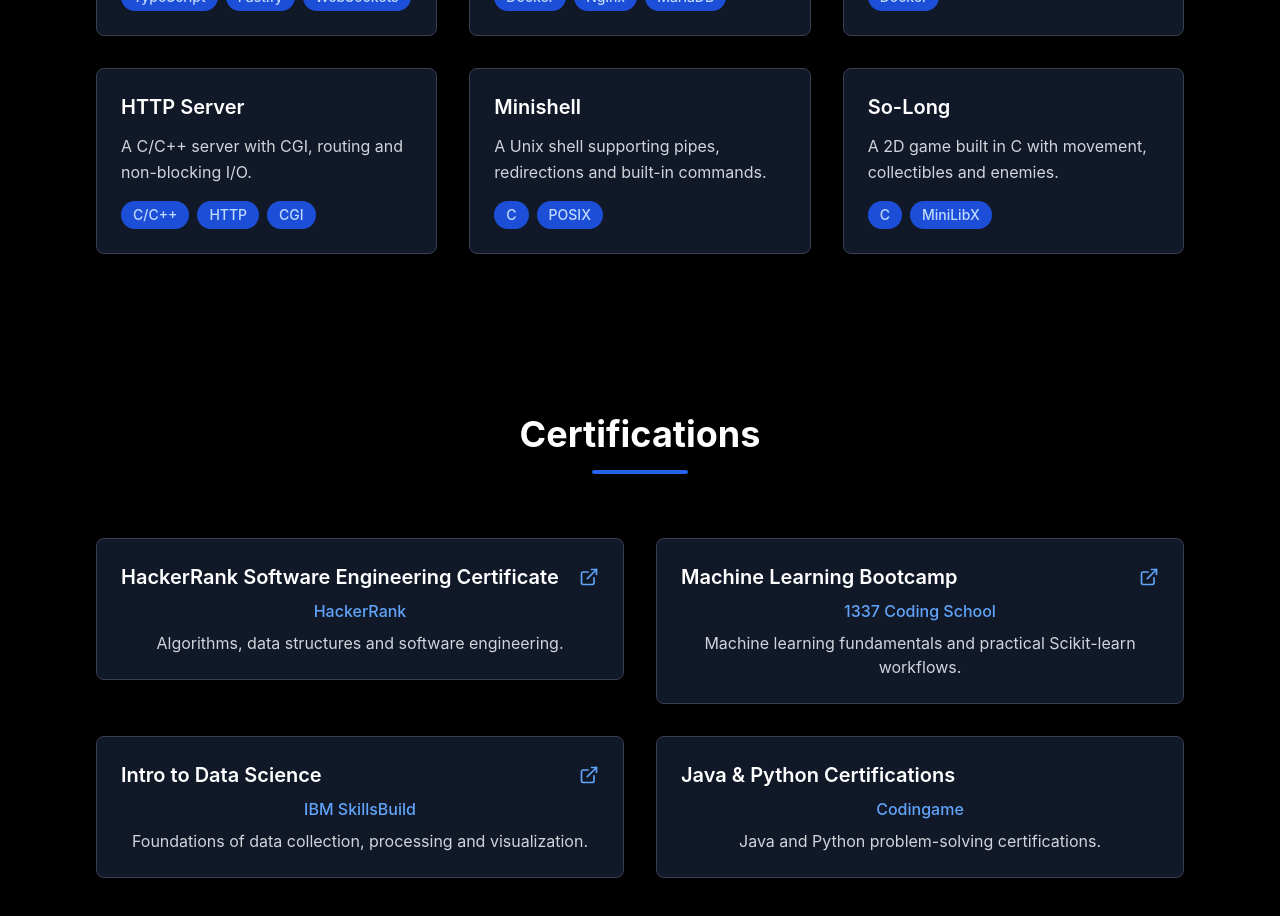
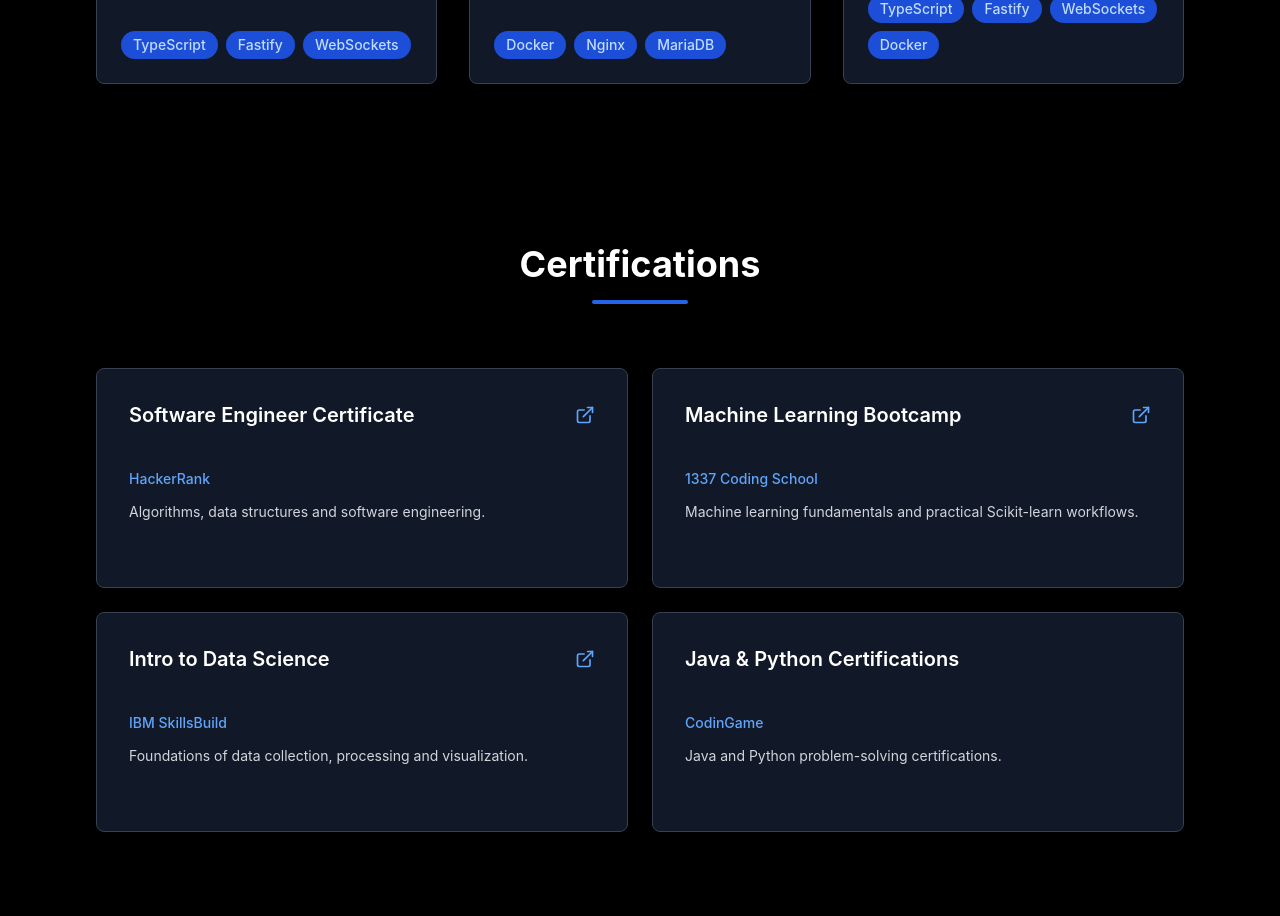
Before and after one commit to AyoubChraiti/Portfolio, a React (Vite) app: page / in a window 1280 px wide. Shown: the part 2580-3496 px from the top of the page. Built offline with nearby package versions, Linux system fonts and the light colour scheme.

Commit message:
Curate projects and skills and align certification cards

```diff
--- a/src/App.tsx
+++ b/src/App.tsx
@@ -74,26 +74,12 @@
       description: 'Real-time multiplayer gameplay with authentication and containerized deployment.',
       techStack: ['TypeScript', 'Fastify', 'WebSockets', 'Docker'],
     },
-    {
-      title: 'HTTP Server',
-      description: 'A C/C++ server with CGI, routing and non-blocking I/O.',
-      techStack: ['C/C++', 'HTTP', 'CGI'],
-    },
-    {
-      title: 'Minishell',
-      description: 'A Unix shell supporting pipes, redirections and built-in commands.',
-      techStack: ['C', 'POSIX'],
-    },
-    {
-      title: 'So-Long',
-      description: 'A 2D game built in C with movement, collectibles and enemies.',
-      techStack: ['C', 'MiniLibX'],
-    },
   ];
 
   const skills = [
-    'Java', 'Spring Boot', 'React', 'TypeScript', 'PostgreSQL',
-    'Python', 'Docker', 'Terraform', 'CI/CD',
+    'Java', 'Spring Boot', 'REST APIs', 'Python',
+    'React', 'TypeScript', 'SQL', 'PostgreSQL',
+    'Docker', 'Kubernetes', 'Terraform', 'CI/CD',
   ];
 
   return (
@@ -524,10 +510,10 @@
               />
             </AnimatedSection>
 
-            <StaggerContainer className="grid md:grid-cols-2 gap-8">
+            <StaggerContainer className="grid md:grid-cols-2 auto-rows-fr gap-6">
               {[
                 {
-                  title: 'HackerRank Software Engineering Certificate',
+                  title: 'Software Engineer Certificate',
                   issuer: 'HackerRank',
                   description: 'Algorithms, data structures and software engineering.',
                   url: 'https://www.hackerrank.com/certificates/iframe/597cc4976d5f'
@@ -546,20 +532,20 @@
                 },
                 {
                   title: 'Java & Python Certifications',
-                  issuer: 'Codingame',
+                  issuer: 'CodinGame',
                   description: 'Java and Python problem-solving certifications.',
                   url: undefined
                 },
               ].map(({ title, issuer, description, url }, index) => (
-                <StaggerItem key={index}>
+                <StaggerItem key={index} className="h-full">
                   <a
                     href={url}
                     target="_blank"
                     rel="noopener noreferrer"
-                    className="block w-full h-full"
+                    className="block w-full h-full rounded-lg focus-visible:outline focus-visible:outline-2 focus-visible:outline-offset-4 focus-visible:outline-blue-400"
                   >
                     <motion.div
-                      className={`rounded-lg border p-6 flex flex-col items-center text-center transition-colors duration-300 cursor-pointer ${
+                      className={`rounded-lg border p-6 sm:p-8 h-full min-h-[220px] flex flex-col items-start text-left transition-colors duration-300 ${
                         theme === 'dark' ? 'bg-gray-900 border-gray-700' : 'bg-white border-gray-200'
                       }`}
                       whileHover={{
@@ -572,29 +558,29 @@
                       }}
                       transition={{ duration: 0.3 }}
                     >
-                      <div className="flex items-center justify-between w-full mb-2">
+                      <div className="flex items-start justify-between gap-4 w-full min-h-[56px] mb-3">
                         <h3
-                          className={`text-xl font-semibold transition-colors duration-200 ${
+                          className={`text-xl leading-7 font-semibold transition-colors duration-200 ${
                             theme === 'dark' ? 'text-white' : 'text-gray-900'
                           }`}
                         >
                           {title}
                         </h3>
                         {url && <ExternalLink
-                          className={`w-5 h-5 ml-2 transition-colors duration-200 ${
+                          className={`w-5 h-5 shrink-0 mt-1 transition-colors duration-200 ${
                             theme === 'dark' ? 'text-blue-400' : 'text-blue-600'
                           }`}
                         />}
                       </div>
                       <p
-                        className={`mb-2 transition-colors duration-200 ${
+                        className={`mb-3 text-sm transition-colors duration-200 ${
                           theme === 'dark' ? 'text-blue-400' : 'text-blue-600'
                         } font-medium`}
                       >
                         {issuer}
                       </p>
                       <p
-                        className={`transition-colors duration-200 ${
+                        className={`text-sm leading-relaxed transition-colors duration-200 ${
                           theme === 'dark' ? 'text-gray-300' : 'text-gray-700'
                         }`}
                       >
```
